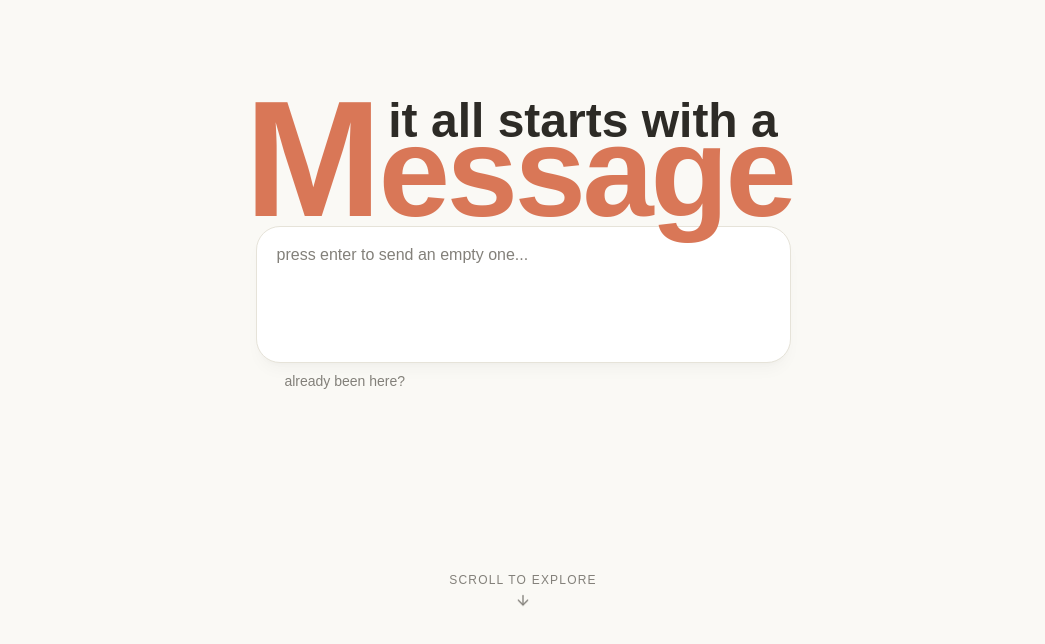
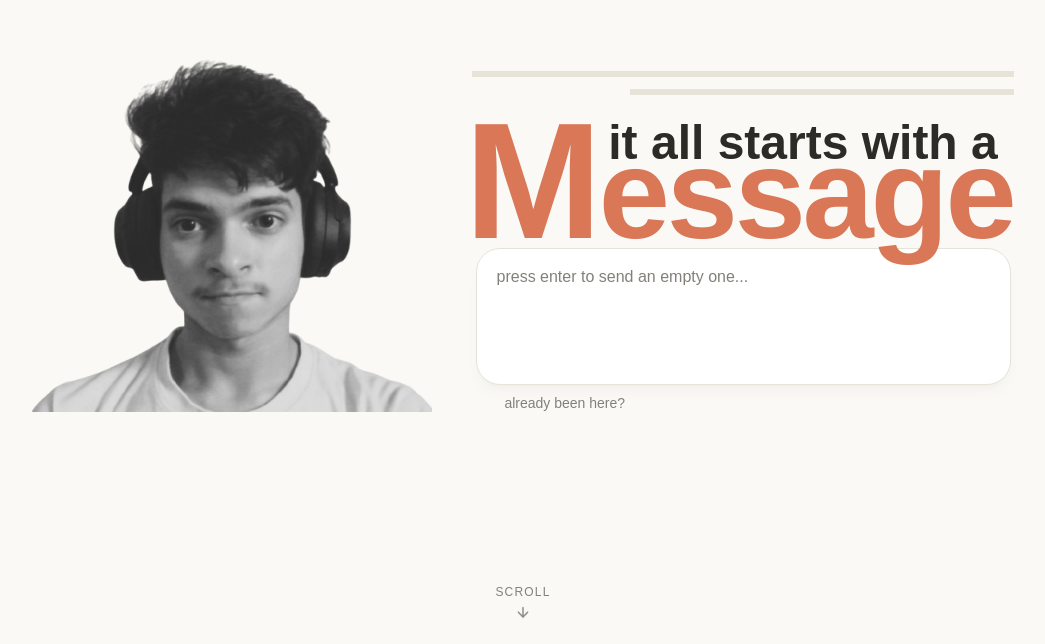
Before and after one commit to ShahzaibAhmad05/portfolio, a Next.js app: page / in a window 1280 px wide. Shown: the part 156-800 px from the top of the page, without its empty margins (117-1162 px from the left). Built offline with nearby package versions, Linux system fonts and the light colour scheme.

Commit message:
feat: add pfp and lines for design (#18)

```diff
--- a/app/globals.css
+++ b/app/globals.css
@@ -26,9 +26,9 @@
 
 @media (prefers-color-scheme: dark) {
   :root {
-    --background: #262624;
+    --background: #1F1F1E;
     --foreground: #f0eee6;
-    --surface: #30302e;
+    --surface: #2C2C2A;
     --surface-muted: #3a3a37;
     --border: #46453f;
     --muted: #a8a5a0;
--- a/app/page.tsx
+++ b/app/page.tsx
@@ -1,5 +1,6 @@
 "use client";
 
+import Image from "next/image";
 import { useState } from "react";
 
 const skills = [
@@ -51,7 +52,19 @@ export default function Home() {
   return (
     <div className="flex flex-1 flex-col">
       <section className="relative flex h-svh w-full flex-col items-center justify-center px-6">
-        <div className="flex max-w-xl flex-col items-center gap-3">
+        <div className="flex flex-col items-center gap-6 sm:flex-row sm:items-center sm:gap-10 -mt-16">
+          <Image
+            src="/pfp.png"
+            alt="Profile photo"
+            width={500}
+            height={500}
+            priority
+            className="h-40 w-40 shrink-0 object-contain sm:h-100 sm:w-100 grayscale"
+          />
+
+          <div className="flex max-w-xl flex-col items-center gap-3 mt-15">
+            <hr className="w-full border-border border-3" />
+            <hr className="w-sm ml-auto border-border border-3 mb-3" />
             <div className="flex flex-col items-center text-4xl -ml-2 -mb-7 z-1">
               <h1 className="sm:text-5xl text-3xl font-semibold -mb-17 ml-32">
                 it all starts with a{" "}
@@ -64,7 +77,7 @@ export default function Home() {
 
             <form
               onSubmit={(event) => event.preventDefault()}
-            className="w-[535px] rounded-3xl border border-transparent focus-within:border-border bg-surface px-4 py-3 shadow-lg shadow-black/3 sm:px-5 sm:py-4"
+              className="w-[535px] rounded-3xl border border-transparent focus-within:border-border hover:border-border bg-surface px-4 py-3 shadow-lg shadow-black/3 sm:px-5 sm:py-4"
             >
               <textarea
                 value={prompt}
@@ -72,7 +85,7 @@ export default function Home() {
                 rows={2}
                 onChange={(event) => setPrompt(event.target.value)}
                 placeholder="press enter to send an empty one..."
-              className="w-full resize-none bg-transparent text-base text-foreground placeholder:text-muted focus:outline-none"
+                className="w-full resize-none bg-transparent text-base text-foreground placeholder:text-muted outline-none"
               />
               <div className="mt-3 flex items-center justify-end">
                 <button
@@ -104,10 +117,11 @@ export default function Home() {
               already been here?
             </button>
           </div>
+        </div>
 
-        <div className="absolute bottom-8 flex flex-col items-center gap-2 text-muted">
+        <div className="absolute bottom-5 flex flex-col items-center gap-2 text-muted">
           <span className="text-xs uppercase tracking-widest">
-            Scroll to explore
+            Scroll
           </span>
           <svg
             xmlns="http://www.w3.org/2000/svg"
```
Also changed, not shown: public/pfp.png (added). Lines whose indentation alone changed are shown as unchanged.
